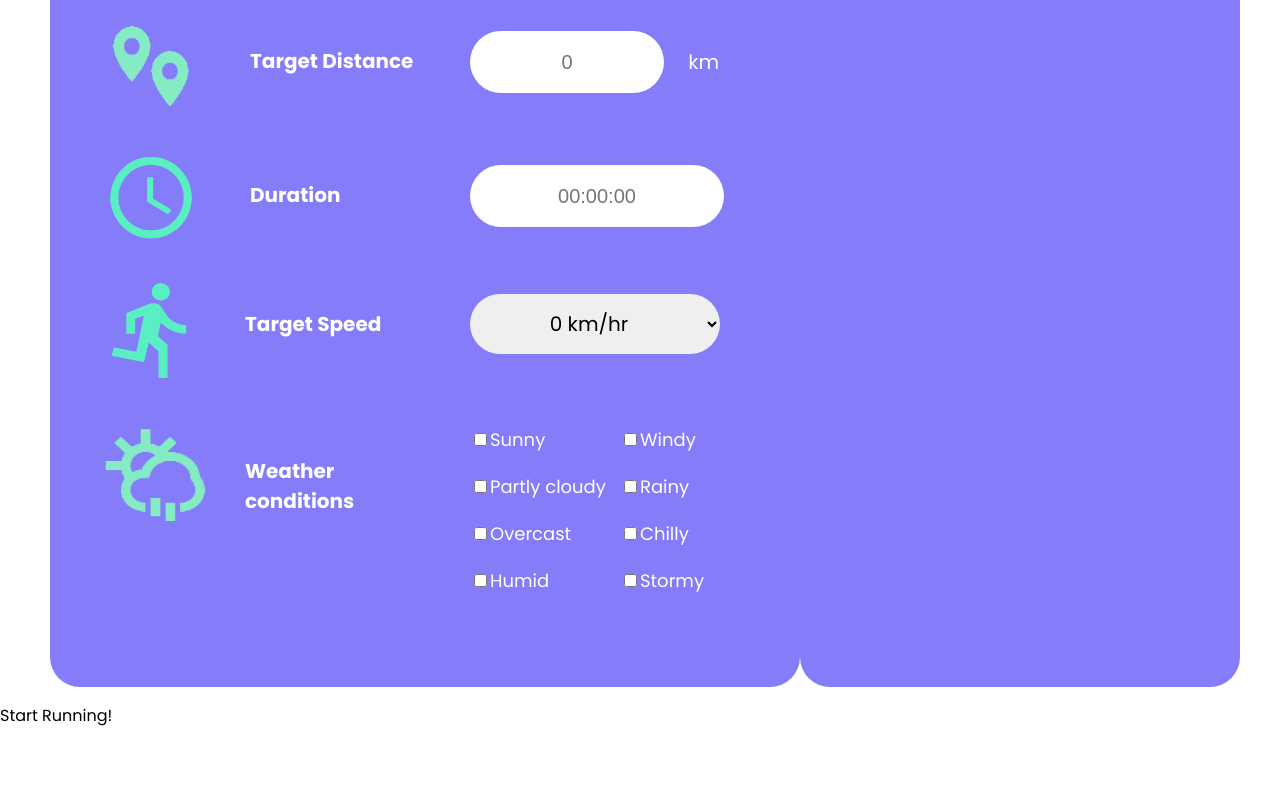
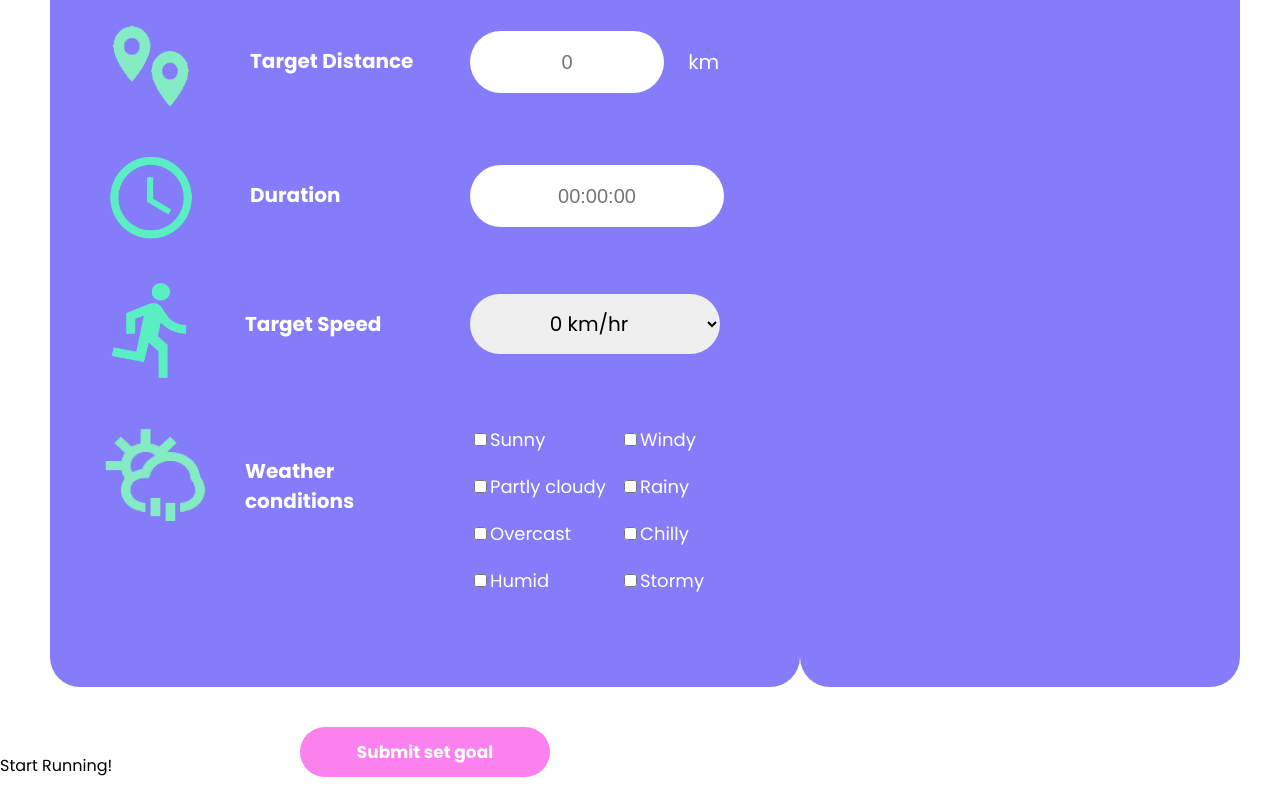
Before and after one commit to jazzy-gip/DECO2017_A3, a website: page public/index.html in a window 1280 px wide. Shown: the part 2078-2872 px from the top of the page. Before the commit the page ends 2822 px from the top, so only its background shows below. Drawn offline with Linux system fonts and the light colour scheme.

Commit message:
Customising the set goal submission button with additional hover and active psuedos implemented to create a smooth transitional effect.

```diff
--- a/public/index.html
+++ b/public/index.html
@@ -161,9 +161,9 @@
         </div>
 
     </div>
-    <!-- <div>
+    <div>
         <button class="submitGoal-button">Submit set goal</button>
-    </div> -->
+    </div>
     </div>
     <div class="StartRunning-page">
         <p class="startRunning-title">Start Running!</p>
--- a/public/style.css
+++ b/public/style.css
@@ -422,3 +422,40 @@ body{
     text-align: center;
     margin-top: -25px;
 }
+
+.submitGoal-button {
+    width: 250px;
+    height: 50px;
+    background-color: #FA81EE;
+    color: white;
+    font-size: 17px;
+    font-family: 'Poppins', sans-serif;
+    font-weight: 900;
+    border-radius: 30px;
+    border: none;
+    position: relative;
+    top: 40px;
+    left: 300px;
+    cursor: pointer;
+    transition: 0.3s;
+}
+
+.submitGoal-button:hover {
+    width: 270px;
+    height: 60px;
+    font-size: 19px;
+    position: relative;
+    top: 30px;
+    left: 290px;
+}
+
+.submitGoal-button:active {
+    width: 270px;
+    height: 60px;
+    font-size: 19px;
+    position: relative;
+    top: 30px;
+    left: 290px;
+    background-color: #CA47BD;
+    transition: 0.1s;
+}
```
